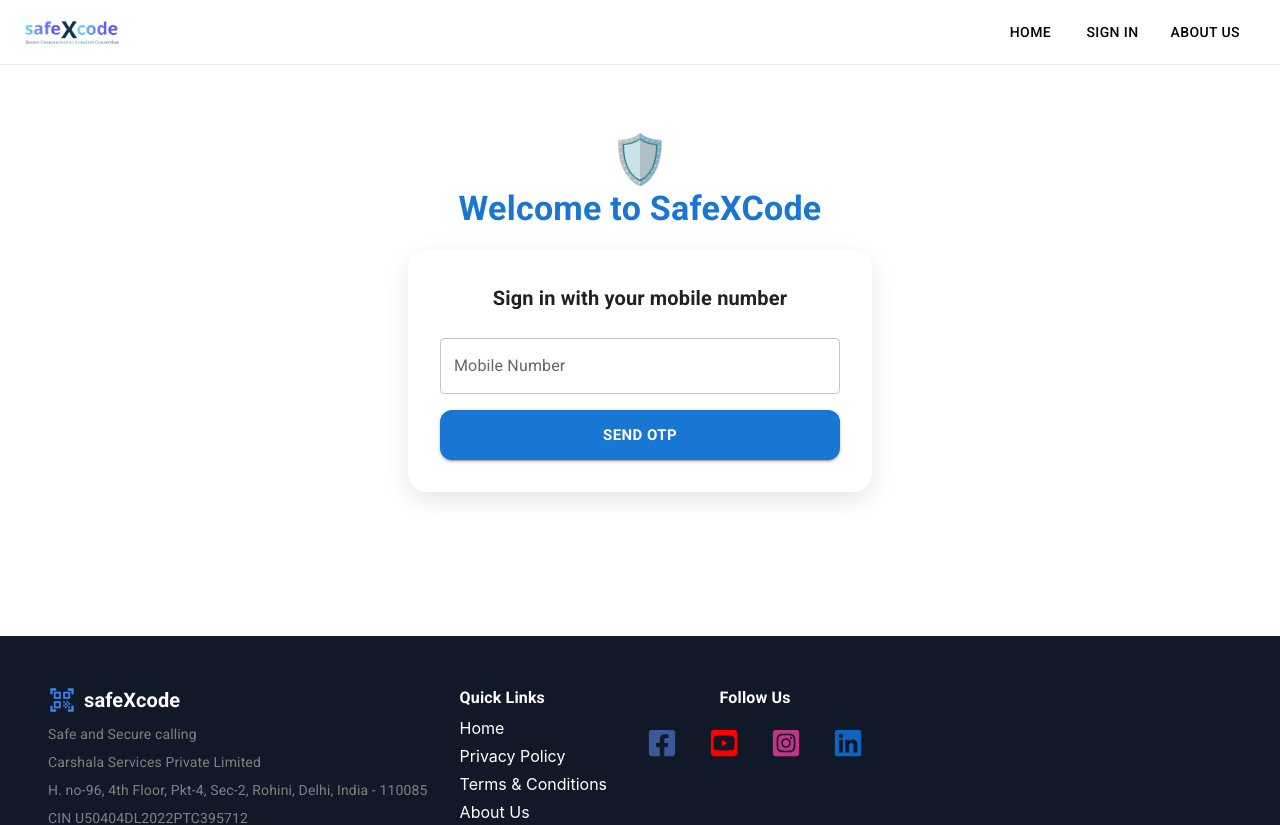
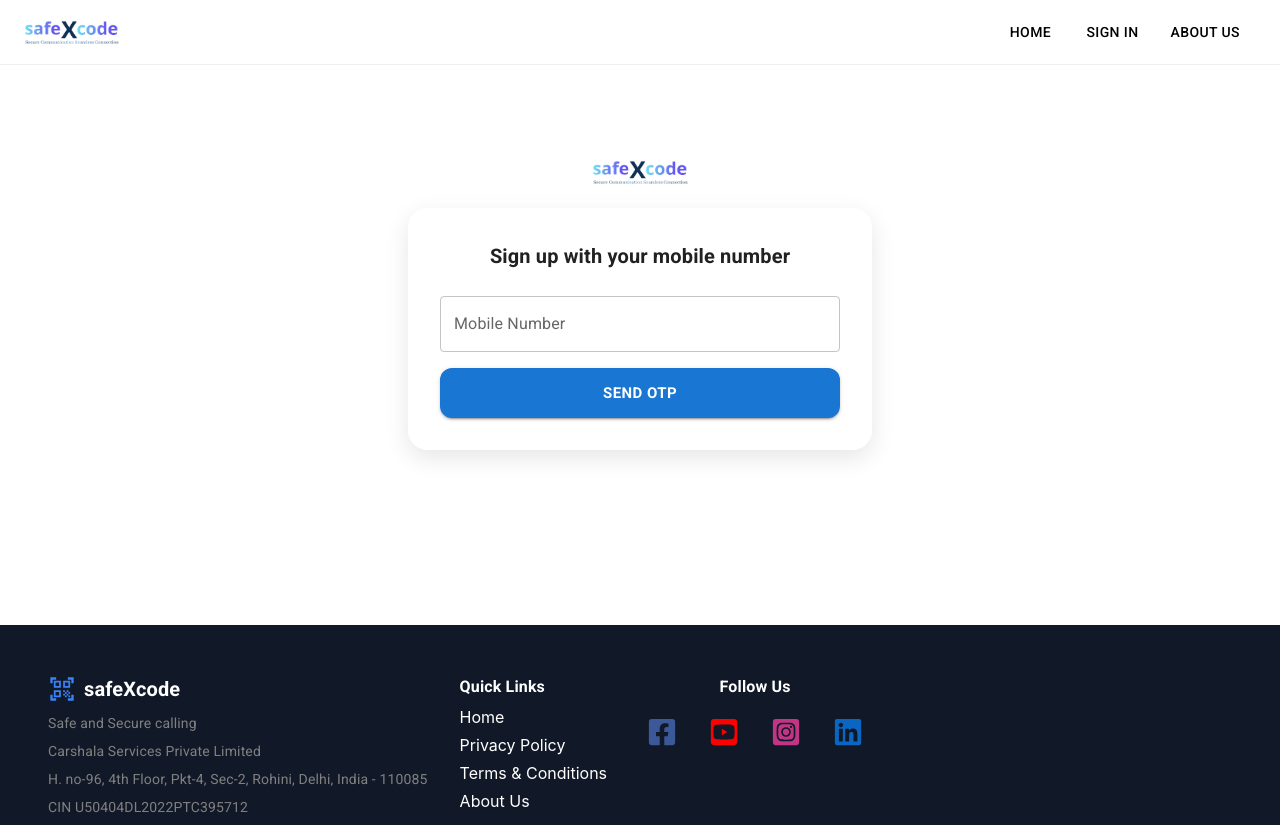
Before and after one commit to SRavi285/safexcode, a React (Create React App) app: page /login in a window 1280 px wide. Shown: the top 825 px of the page. Built offline with nearby package versions, Linux system fonts and the light colour scheme; a web font is replaced by a local one.

Commit message:
change login logo and sign in to sign up

```diff
--- a/src/components/Login.js
+++ b/src/components/Login.js
@@ -1,4 +1,4 @@
-import React, { useState, useContext } from 'react';
+import React, { useState, useContext } from "react";
 import {
   TextField,
   Button,
@@ -6,30 +6,31 @@
   Typography,
   Paper,
   CircularProgress,
-} from '@mui/material';
-import axios from 'axios';
-import { useNavigate } from 'react-router-dom';
-import { toast } from 'react-toastify';
-import { collection, query, where, getDocs } from 'firebase/firestore';
-import { db } from '../firebase';
-import { UserContext } from '../context/UserContext';
-import { motion } from 'framer-motion'; // 💥 Animation
+} from "@mui/material";
+import axios from "axios";
+import { useNavigate } from "react-router-dom";
+import { toast } from "react-toastify";
+import { collection, query, where, getDocs } from "firebase/firestore";
+import { db } from "../firebase";
+import { UserContext } from "../context/UserContext";
+import { motion } from "framer-motion"; // 💥 Animation
+import Logoimage from "../assets/logo-color01.png";
 
 function Login() {
-  const [mobileNumber, setMobileNumber] = useState('');
-  const [otp, setOtp] = useState('');
+  const [mobileNumber, setMobileNumber] = useState("");
+  const [otp, setOtp] = useState("");
   const [sentOtp, setSentOtp] = useState(0);
-  const [error, setError] = useState('');
+  const [error, setError] = useState("");
   const [loading, setLoading] = useState(false);
   const navigate = useNavigate();
   const { login } = useContext(UserContext);
 
   const handleSendOTP = async () => {
     if (!/^[0-9]{10}$/.test(mobileNumber)) {
-      setError('Please enter a valid 10-digit mobile number');
+      setError("Please enter a valid 10-digit mobile number");
       return;
     }
-    setError('');
+    setError("");
     setLoading(true);
     const generatedOtp = Math.floor(100000 + Math.random() * 900000);
 
@@ -39,13 +40,13 @@
       );
       if (response.data.return) {
         setSentOtp(generatedOtp);
-        toast.success('OTP sent!');
+        toast.success("OTP sent!");
       } else {
-        setError('Failed to send OTP.');
+        setError("Failed to send OTP.");
       }
     } catch (err) {
       console.error(err);
-      setError('Error sending OTP.');
+      setError("Error sending OTP.");
     } finally {
       setLoading(false);
     }
@@ -53,47 +54,50 @@
 
   const handleVerifyOTP = async () => {
     if (!otp) {
-      setError('Please enter the OTP');
+      setError("Please enter the OTP");
       return;
     }
     if (parseInt(otp) !== sentOtp) {
-      setError('Invalid OTP');
+      setError("Invalid OTP");
       return;
     }
 
     try {
-      const q = query(collection(db, 'users'), where('phoneNumber', '==', mobileNumber));
+      const q = query(
+        collection(db, "users"),
+        where("phoneNumber", "==", mobileNumber)
+      );
       const snapshot = await getDocs(q);
 
       if (!snapshot.empty) {
         const userData = snapshot.docs[0].data();
         login(userData);
-        toast.success('Login successful!');
+        toast.success("Login successful!");
 
         if (userData.isPaymentDone) {
-          navigate('/profile');
+          navigate("/profile");
         } else {
-          navigate('/payment');
+          navigate("/payment");
         }
       } else {
-        navigate('/signup', { state: { mobileNumber } });
+        navigate("/signup", { state: { mobileNumber } });
       }
     } catch (err) {
       console.error(err);
-      setError('Login error');
+      setError("Login error");
     }
   };
 
   return (
     <Box
       sx={{
-        minHeight: '60vh',
-        display: 'flex',
-        flexDirection: 'column',
-        alignItems: 'center',
-        justifyContent: 'center',
+        minHeight: "60vh",
+        display: "flex",
+        flexDirection: "column",
+        alignItems: "center",
+        justifyContent: "center",
         py: { xs: 4, sm: 6, md: 8 }, // responsive padding top/bottom
-        boxSizing: 'border-box',
+        boxSizing: "border-box",
       }}
     >
       {/* Logo + Heading */}
@@ -101,12 +105,20 @@
         initial={{ opacity: 0, y: -30 }}
         animate={{ opacity: 1, y: 0 }}
         transition={{ duration: 1 }}
-        style={{ textAlign: 'center', marginBottom: '20px' }}
+        style={{ textAlign: "center", marginBottom: "20px" }}
       >
-        <Box sx={{ fontSize: 48 }}>🛡️</Box> {/* Logo Icon - you can replace this with your own logo */}
-        <Typography variant="h4" fontWeight="bold" color="primary">
-          Welcome to SafeXCode
-        </Typography>
+        {/* <Box sx={{ fontSize: 48 }}>🛡️</Box>{" "} */}
+        {/* Logo Icon - you can replace this with your own logo */}
+        {/* <Typography variant="h4" fontWeight="bold" color="primary">
+          Welcome to safeXcode
+        </Typography> */}
+        {/* logo image  */}
+        <Box
+          component="img"
+          src={Logoimage}
+          alt="Responsive Image"
+          sx={{ width: "60%", maxHeight: 40, objectFit: "cover" }}
+        />
       </motion.div>
 
       {/* Login Card */}
@@ -114,17 +126,17 @@
         elevation={6}
         sx={{
           p: 4,
-          borderRadius: '20px',
+          borderRadius: "20px",
           maxWidth: 400,
-          width: '100%',
-          textAlign: 'center',
-          backdropFilter: 'blur(10px)',
-          background: 'rgba(255, 255, 255, 0.85)',
-          boxShadow: '0px 8px 24px rgba(0, 0, 0, 0.1)',
+          width: "100%",
+          textAlign: "center",
+          backdropFilter: "blur(10px)",
+          background: "rgba(255, 255, 255, 0.85)",
+          boxShadow: "0px 8px 24px rgba(0, 0, 0, 0.1)",
         }}
       >
         <Typography variant="h6" fontWeight="600" mb={3}>
-          Sign in with your mobile number
+          Sign up with your mobile number
         </Typography>
 
         {!sentOtp ? (
@@ -145,9 +157,13 @@
               size="large"
               onClick={handleSendOTP}
               disabled={loading}
-              sx={{ borderRadius: '12px', fontWeight: 'bold', py: 1.5 }}
+              sx={{ borderRadius: "12px", fontWeight: "bold", py: 1.5 }}
             >
-              {loading ? <CircularProgress size={24} color="inherit" /> : 'Send OTP'}
+              {loading ? (
+                <CircularProgress size={24} color="inherit" />
+              ) : (
+                "Send OTP"
+              )}
             </Button>
           </>
         ) : (
@@ -167,7 +183,7 @@
               fullWidth
               size="large"
               onClick={handleVerifyOTP}
-              sx={{ borderRadius: '12px', fontWeight: 'bold', py: 1.5 }}
+              sx={{ borderRadius: "12px", fontWeight: "bold", py: 1.5 }}
             >
               Verify OTP
             </Button>
```
